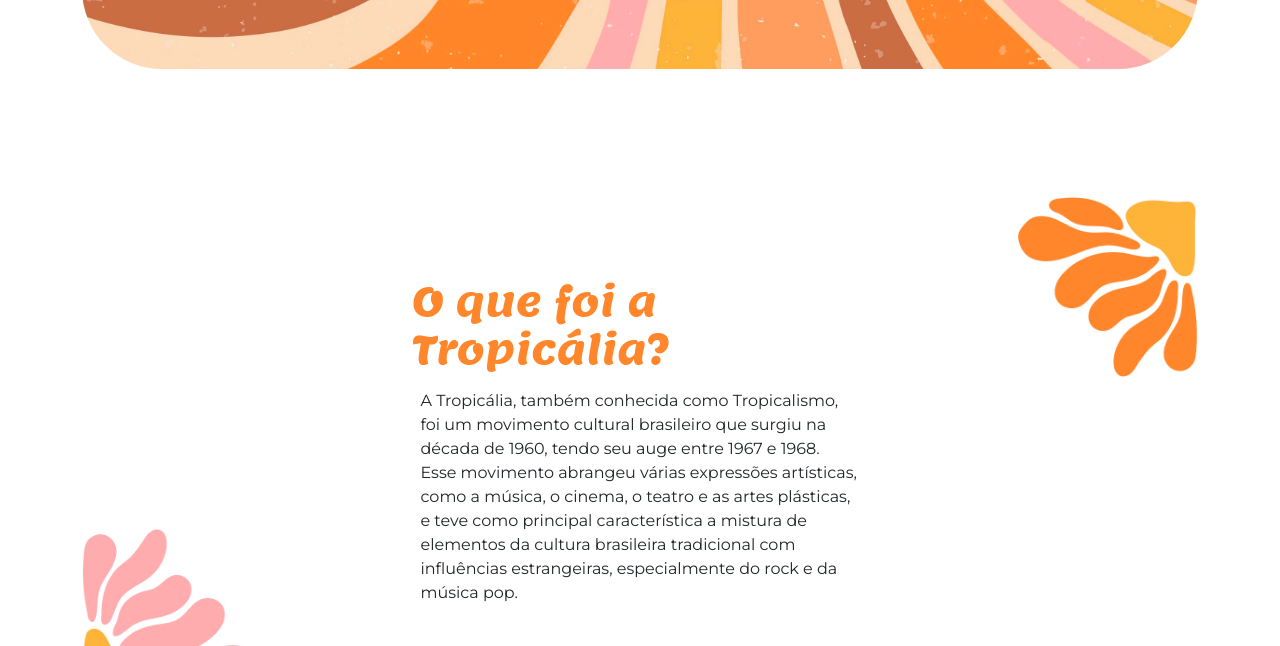
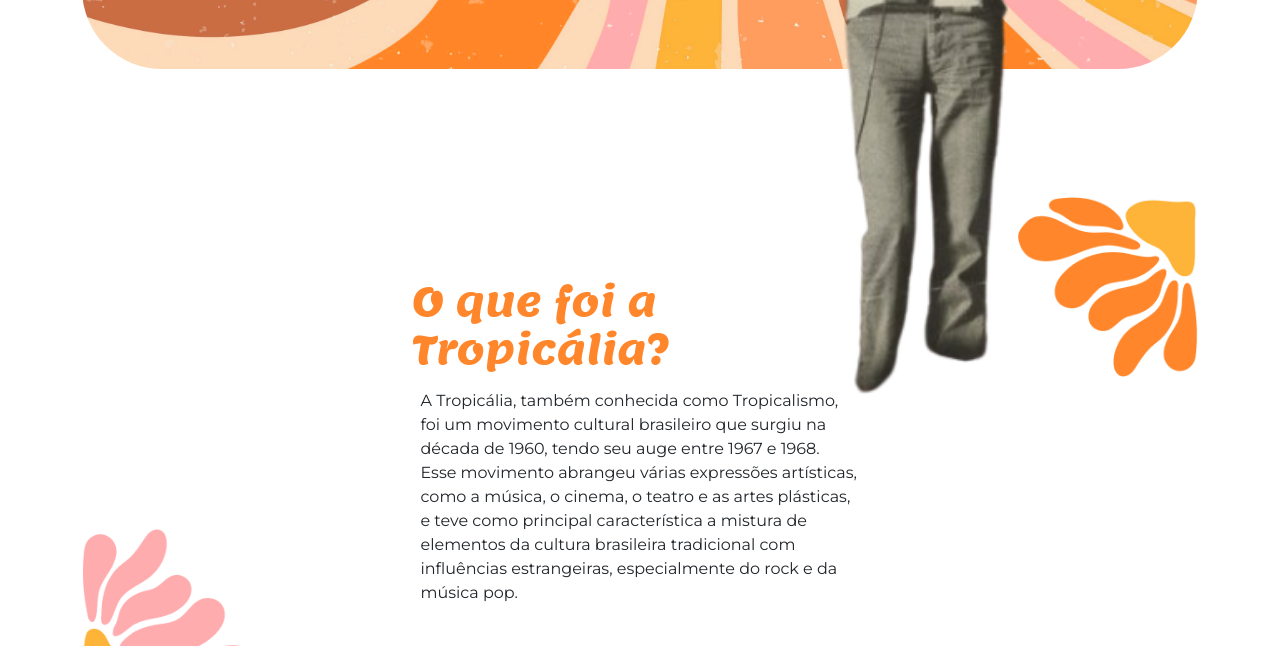
Before and after one commit to mlize08/TurmaAN, a plain HTML site: page index.html in a window 1280 px wide. Shown: the part 812-1458 px from the top of the page. Drawn offline with nearby package versions, Linux system fonts and the light colour scheme; a script that the page names is missing.

Commit message:
imagem caetano

```diff
--- a/index.html
+++ b/index.html
@@ -30,6 +30,8 @@
 
         <section id="inicio" class="my-5">
             <div class="inicio-fundo d-flex justify-content-between align-items-center">
+                <img src="img/caetano.tif-removebg-preview.png" alt="A imagem mostra um homem de cabelo volumoso e cacheado, usando uma camisa xadrez e calça jeans. Ele segura um microfone em uma das mãos e parece estar falando ou cantando enquanto gesticula com a outra mão. " title="Arquivo Nacional Brasileiro, Public domain, via Wikimedia Commons" class="img-fluid img-inicio">
+
                 <div class="esquerda-conteudo">
                     <h1 class="display-4 text-white fst-italic fw-bold">Boas-vindas a</h1>
                     <img src="img/logo-2.png" alt="Logotipo secundário da Tropicália" class="mb-3" width="563"
```
Also changed, not shown: img/caetano.tif-removebg-preview.png (added), img/caetano.tif.jpg (added).
